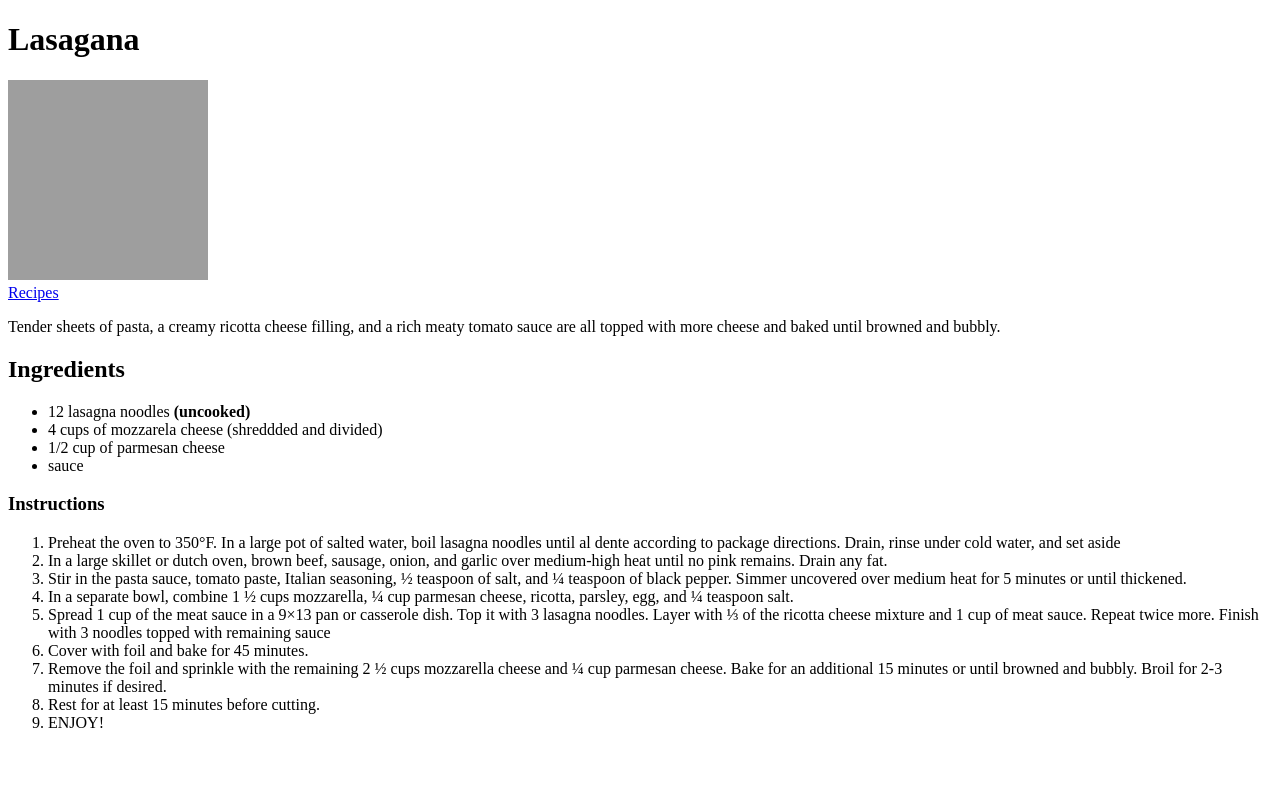
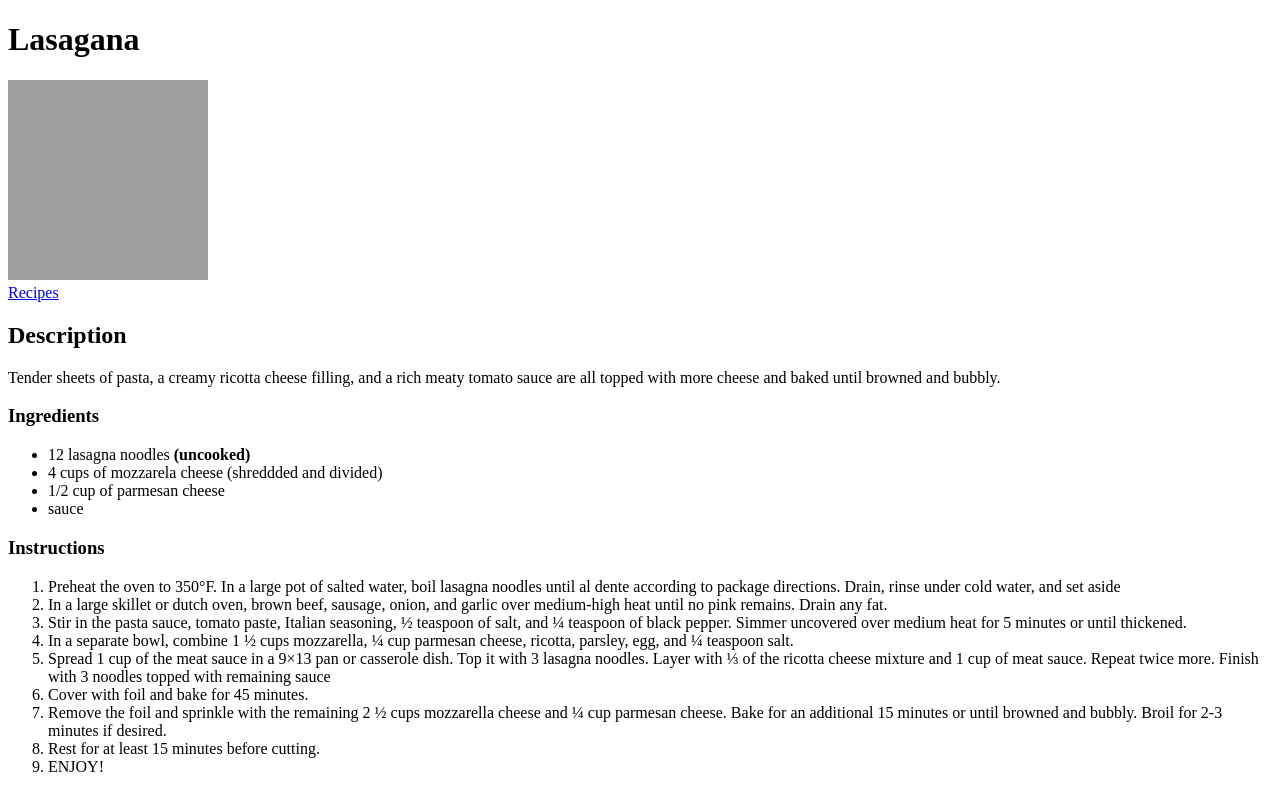
Before and after one commit to timmyk22/odin-recipes, a plain HTML site: page recipes/lasagna.html in a window 1280 px wide. Drawn offline with Linux system fonts and the light colour scheme; grey boxes are pictures that could not be loaded.

Commit message:
Changed sizing of all headings and added description headings

```diff
--- a/recipes/lasagna.html
+++ b/recipes/lasagna.html
@@ -11,9 +11,10 @@
     height="200px" width="200px">
    <div></div>
     <a href="../index.html">Recipes</a>
+   <h2>Description</h2>
     <p>Tender sheets of pasta, a creamy ricotta cheese filling, and a rich meaty tomato sauce are all topped with more cheese and baked until browned and bubbly.</p>
 
-<h2>Ingredients</h2>
+<h3>Ingredients</h3>
 <ul>
     <li>12 lasagna noodles <strong>(uncooked)</strong></li>
     <li>4 cups of mozzarela cheese (shreddded and divided)
```
Also changed, not shown: recipes/AirFryerChicken.html (+2 -2 lines), recipes/Asparagus.html (+2 -1 lines), recipes/PeanutButterMousse.html (+2 -2 lines), recipes/ReesesBrownies.html (+2 -2 lines).
